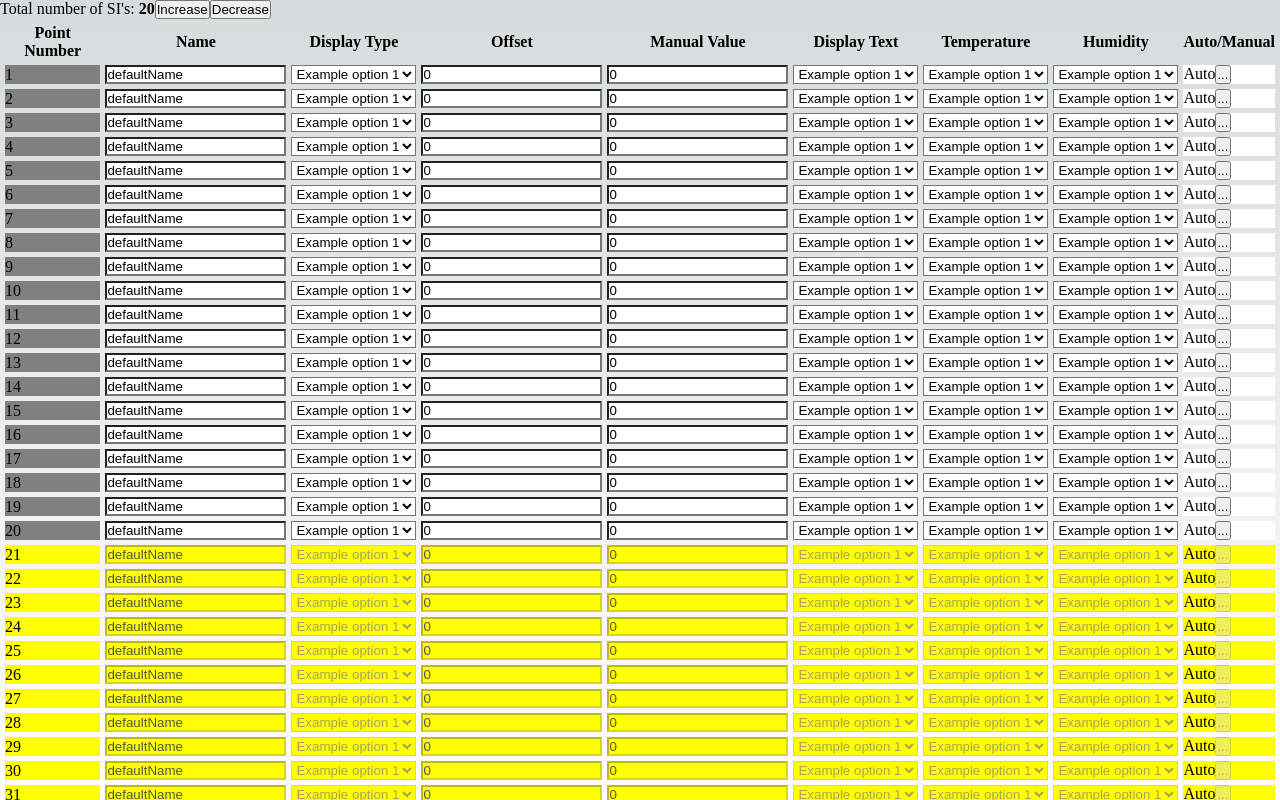
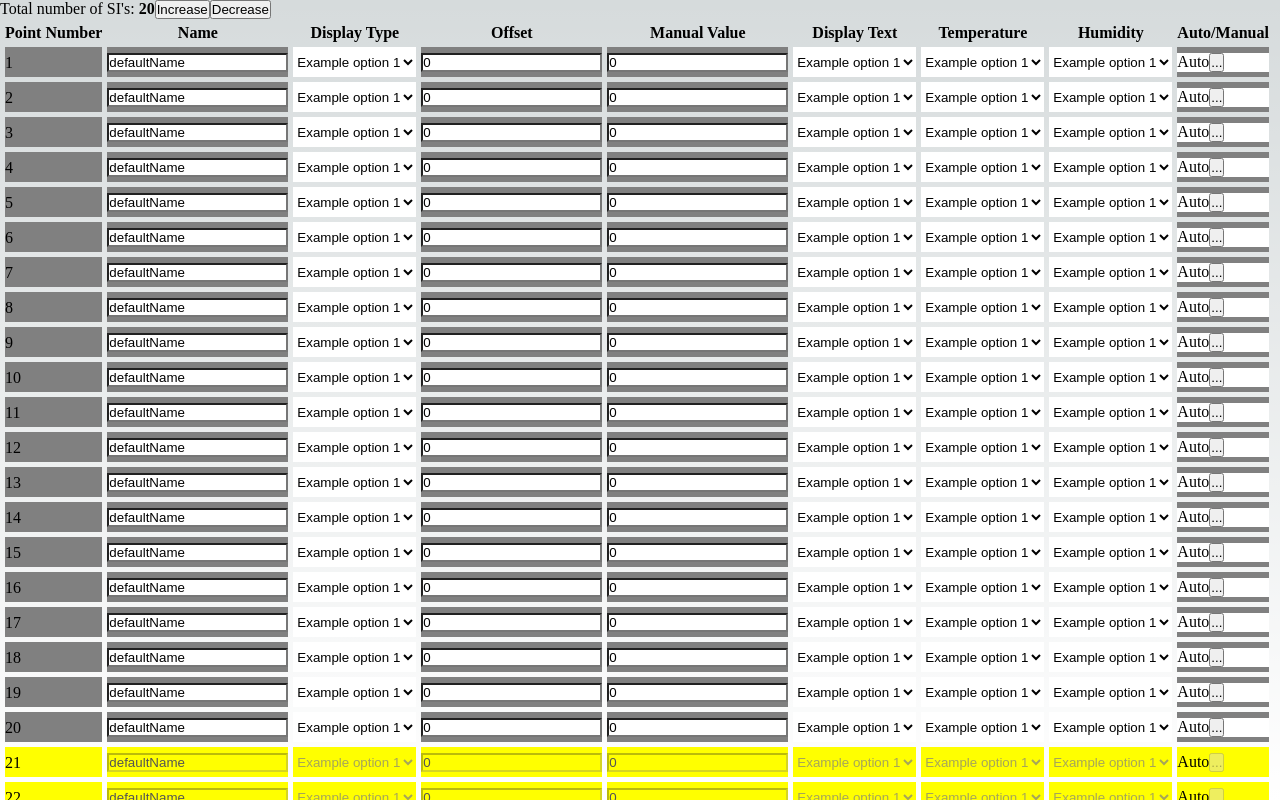
Before and after one commit to KantKontrol/mcs-assessment, a Next.js app in the folder web-dev-assessment/: page / in a window 1280 px wide. Built offline with nearby package versions, Linux system fonts and the light colour scheme.

Commit message:
chore: updated style for dropdown

```diff
--- a/web-dev-assessment/src/components/ExampleDropdown/index.jsx
+++ b/web-dev-assessment/src/components/ExampleDropdown/index.jsx
@@ -6,14 +6,21 @@ const ExampleDropdown = ({
   onFieldUpdate,
   pointNumber,
   disabled,
+  ...props
 }) => {
   return (
     <select
       disabled={disabled}
-      style={{ backgroundColor: disabled ? "yellow" : "white" }}
+      style={{
+        backgroundColor: disabled ? "yellow" : "white",
+        width: "100%",
+        height: "30px",
+        border: "none",
+      }}
       name={name}
       value={value}
       onChange={({ target }) => onFieldUpdate(pointNumber, name, target.value)}
+      {...props}
     >
       <option value="exampleoption1">Example option 1</option>
       <option value="exampleoption2">Example option 2</option>
```
